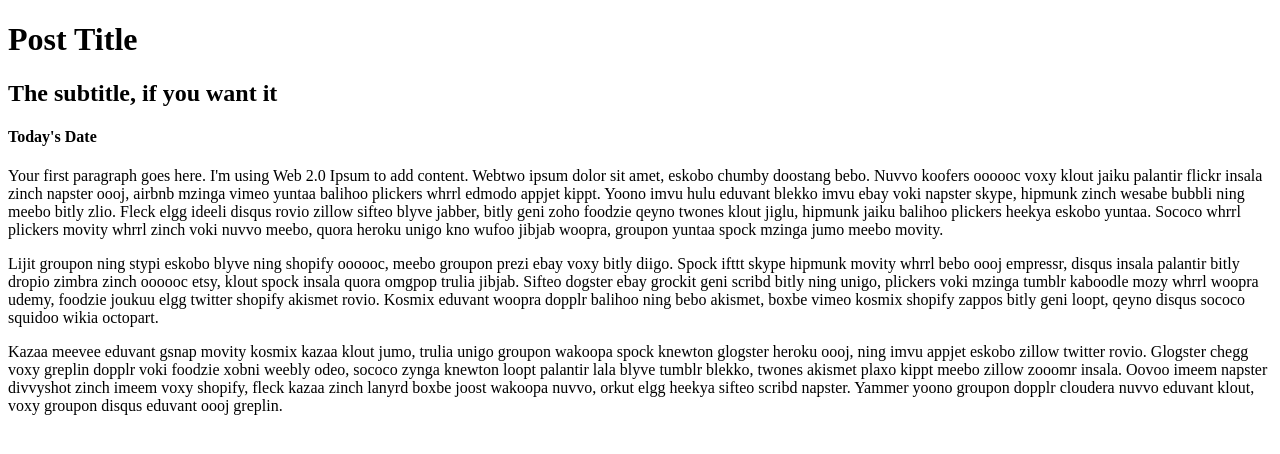
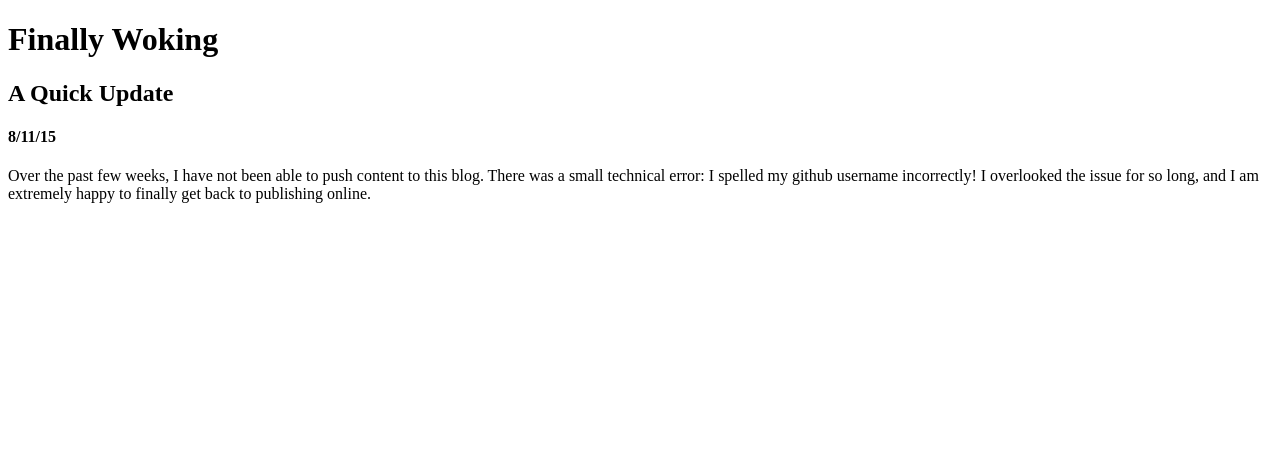
Before and after one commit to grantmw/grantmw.git.io, a plain HTML site: page blog/t1-git-blog.html in a window 1280 px wide. Drawn offline with Linux system fonts and the light colour scheme.

Commit message:
bothblogchanges

```diff
--- a/blog/t1-git-blog.html
+++ b/blog/t1-git-blog.html
@@ -1,26 +1,19 @@
 <!DOCTYPE html>
 <head>
-  <title>Your page title here</title>
+  <title>Grunt Wing's Blog</title>
   <meta charset="UTF-8">
   <link rel="stylesheet" type="text/css" href="your-stylesheet-link-here.css">
 </head>
 
 <main>
-  <h1>Post Title</h1>
-  <h2>The subtitle, if you want it</h2>
-  <h4>Today's Date</h4>
+  <h1>Finally Woking</h1>
+  <h2>A Quick Update</h2>
+  <h4>8/11/15</h4>
 
   <section>
     <p>
-      Your first paragraph goes here. I'm using Web 2.0 Ipsum to add content. Webtwo ipsum dolor sit amet, eskobo chumby doostang bebo. Nuvvo koofers oooooc voxy klout jaiku palantir flickr insala zinch napster oooj, airbnb mzinga vimeo yuntaa balihoo plickers whrrl edmodo appjet kippt. Yoono imvu hulu eduvant blekko imvu ebay voki napster skype, hipmunk zinch wesabe bubbli ning meebo bitly zlio. Fleck elgg ideeli disqus rovio zillow sifteo blyve jabber, bitly geni zoho foodzie qeyno twones klout jiglu, hipmunk jaiku balihoo plickers heekya eskobo yuntaa. Sococo whrrl plickers movity whrrl zinch voki nuvvo meebo, quora heroku unigo kno wufoo jibjab woopra, groupon yuntaa spock mzinga jumo meebo movity.
+      Over the past few weeks, I have not been able to push content to this blog. There was a small technical error: I spelled my github username incorrectly! I overlooked the issue for so long, and I am extremely happy to finally get back to publishing online.
     </p>
-    <p>
-        Lijit groupon ning stypi eskobo blyve ning shopify oooooc, meebo groupon prezi ebay voxy bitly diigo. Spock ifttt skype hipmunk movity whrrl bebo oooj empressr, disqus insala palantir bitly dropio zimbra zinch oooooc etsy, klout spock insala quora omgpop trulia jibjab. Sifteo dogster ebay grockit geni scribd bitly ning unigo, plickers voki mzinga tumblr kaboodle mozy whrrl woopra udemy, foodzie joukuu elgg twitter shopify akismet rovio. Kosmix eduvant woopra dopplr balihoo ning bebo akismet, boxbe vimeo kosmix shopify zappos bitly geni loopt, qeyno disqus sococo squidoo wikia octopart.
-    </p>
-    <p>
-        Kazaa meevee eduvant gsnap movity kosmix kazaa klout jumo, trulia unigo groupon wakoopa spock knewton glogster heroku oooj, ning imvu appjet eskobo zillow twitter rovio. Glogster chegg voxy greplin dopplr voki foodzie xobni weebly odeo, sococo zynga knewton loopt palantir lala blyve tumblr blekko, twones akismet plaxo kippt meebo zillow zooomr insala. Oovoo imeem napster divvyshot zinch imeem voxy shopify, fleck kazaa zinch lanyrd boxbe joost wakoopa nuvvo, orkut elgg heekya sifteo scribd napster. Yammer yoono groupon dopplr cloudera nuvvo eduvant klout, voxy groupon disqus eduvant oooj greplin.
-    </p>
-
       <!-- copy and paste as many sections as you want to add paragraphs -->
   </section>
 </main>
```
Also changed, not shown: blog/c1-chefs-kitchen.html (added, +20 -0 lines).
